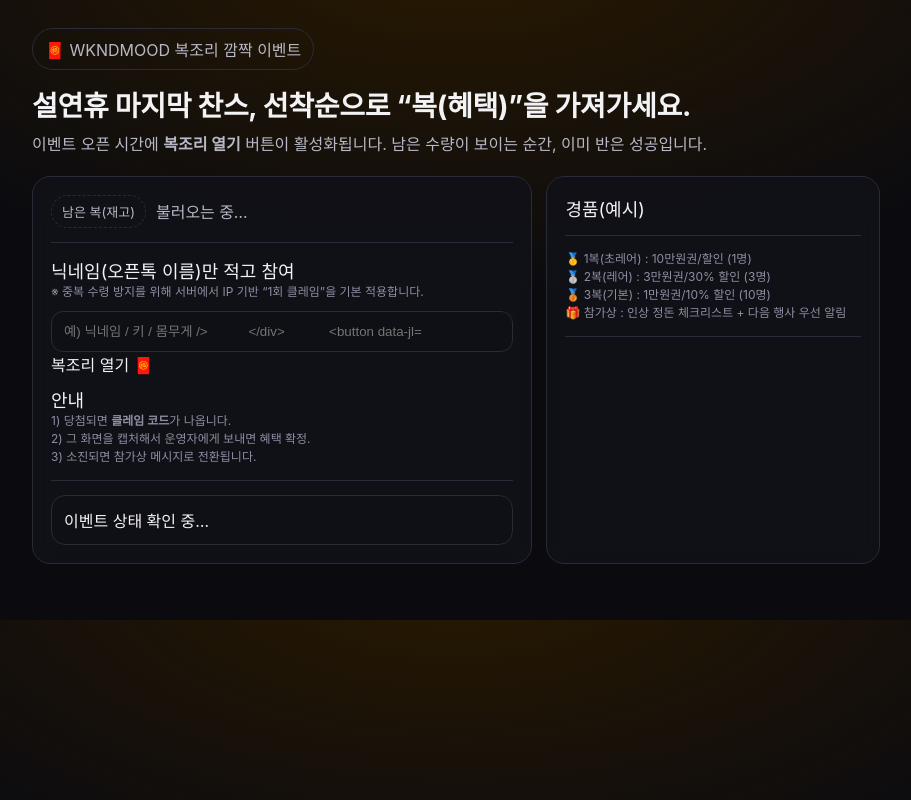
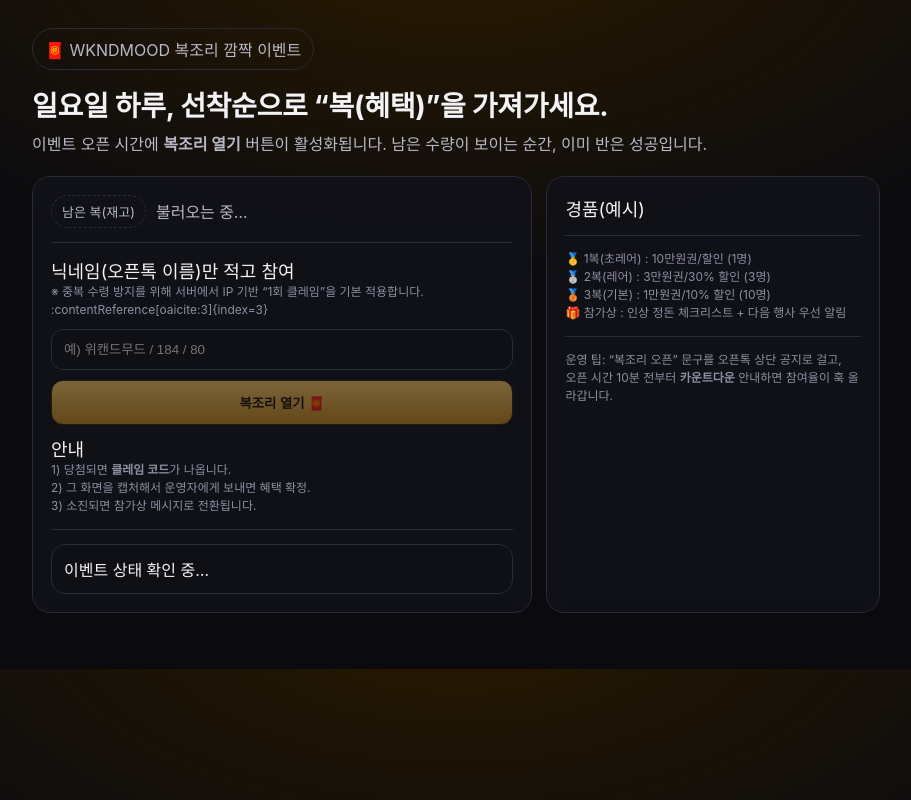
Before and after one commit to HotCharliepepper/HotCharliePepper, a website: page index.html in a window 1280 px wide. Shown: the whole page, without its empty margins (184-1095 px from the left). Drawn offline with Linux system fonts and the light colour scheme; no server answers.

Commit message:
Fix HTML encoding issues in index.html

```diff
--- a/index.html
+++ b/index.html
@@ -36,7 +36,7 @@
 <body>
   <div class="wrap">
     <div class="badge">🧧 WKNDMOOD 복조리 깜짝 이벤트</div>
-    <h1>설연휴 마지막 찬스, 선착순으로 “복(혜택)”을 가져가세요.</h1>
+    <h1>일요일 하루, 선착순으로 “복(혜택)”을 가져가세요.</h1>
     <p>이벤트 오픈 시간에 <b>복조리 열기</b> 버튼이 활성화됩니다. 남은 수량이 보이는 순간, 이미 반은 성공입니다.</p>
 
     <div class="grid">
@@ -50,10 +50,10 @@
         <div class="row" style="align-items:flex-start;">
           <div style="flex:1; min-width:240px;">
             <div class="big">닉네임(오픈톡 이름)만 적고 참여</div>
-            <div class="tiny">※ 중복 수령 방지를 위해 서버에서 IP 기반 “1회 클레임”을 기본 적용합니다. </div>
+            <div class="tiny">※ 중복 수령 방지를 위해 서버에서 IP 기반 “1회 클레임”을 기본 적용합니다. :contentReference[oaicite:3]{index=3}</div>
             <div style="height:10px"></div>
-            <input id="nickname" maxlength="20" placeholder="예) 닉네임 / 키 / 몸무게 />
-           </div>
+            <input id="nickname" maxlength="20" placeholder="예) 위캔드무드 / 184 / 80" />
+            <div style="height:10px"></div>
             <button id="btn" disabled>복조리 열기 🧧</button>
           </div>
 
@@ -81,6 +81,8 @@
         </div>
         <div class="sep"></div>
         <div class="tiny">
+          운영 팁: “복조리 오픈” 문구를 오픈톡 상단 공지로 걸고,<br/>
+          오픈 시간 10분 전부터 <b>카운트다운</b> 안내하면 참여율이 훅 올라갑니다.
         </div>
       </div>
     </div>
```
